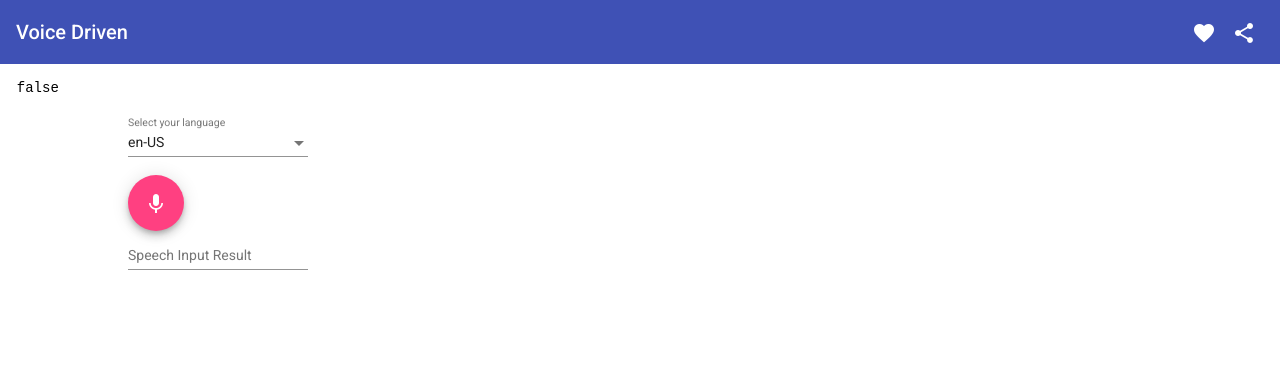
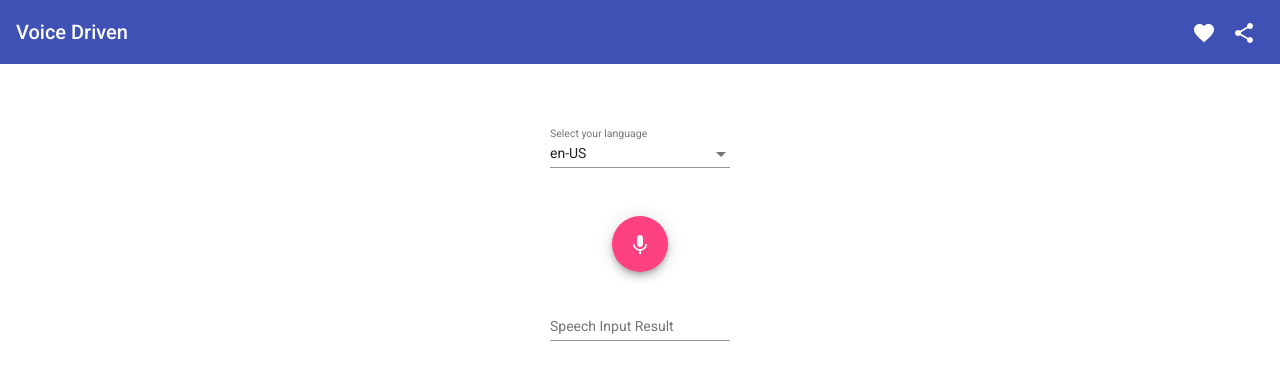
Before and after one commit to oriananohemi/voice-drive, an Angular app: page / in a window 1280 px wide. Shown: the top 380 px of the page. Built offline with nearby package versions, Linux system fonts and the light colour scheme.

Commit message:
estilos del componente

```diff
--- a/src/app/web-speech/web-speech.component.html
+++ b/src/app/web-speech/web-speech.component.html
@@ -1,10 +1,8 @@
-<pre>
-  {{ listening$ | async | json }}
-</pre>
+
+<mat-card *ngIf="listening$.value === true">Grabando</mat-card>
 <div class="web-speech-container">
   <section>
     <mat-card *ngIf="error$| async as errorMessage" class="notification">{{errorMessage}}</mat-card>
-
   </section>
   <section>
     <mat-form-field>
--- a/src/app/web-speech/web-speech.component.scss
+++ b/src/app/web-speech/web-speech.component.scss
@@ -2,3 +2,40 @@
   margin: 20px auto;
   width: 80%;
 }
+
+.speech-result-width {
+  width: 100%;
+}
+
+section {
+  padding: 15px;
+  text-align: center;
+}
+
+.notification {
+  margin-left: 20px;
+  margin-right: 20px;
+}
+
+.soundwave {
+  animation: soundwave 0.7s infinite;
+}
+
+.pulse {
+  border-radius: 50%;
+  cursor: pointer;
+  box-shadow: 0 0 0 rgba(204,169,44, 0.8);
+  animation: pulse 1s infinite;
+}
+
+@keyframes pulse {
+  0% {
+    box-shadow: 0 0 0 0 rgba(204,169,44, 0.8);
+  }
+  70% {
+      box-shadow: 0 0 0 10px rgba(204,169,44, 0);
+  }
+  100% {
+      box-shadow: 0 0 0 0 rgba(204,169,44, 0);
+  }
+}
```
